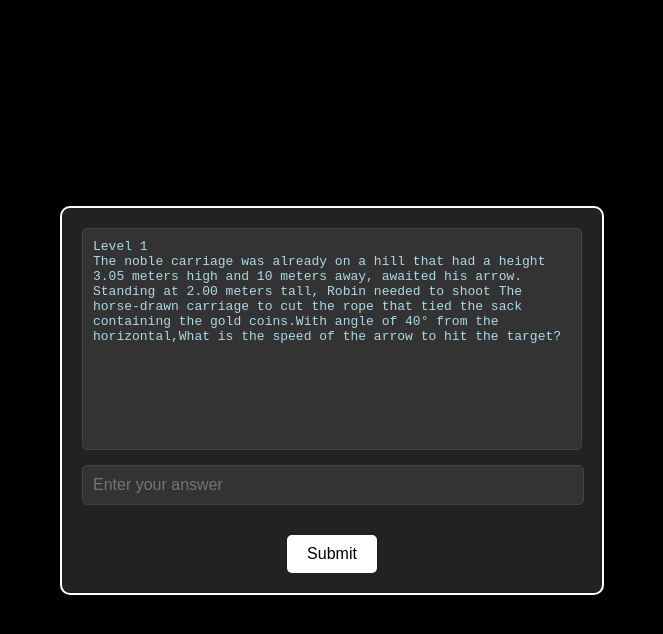
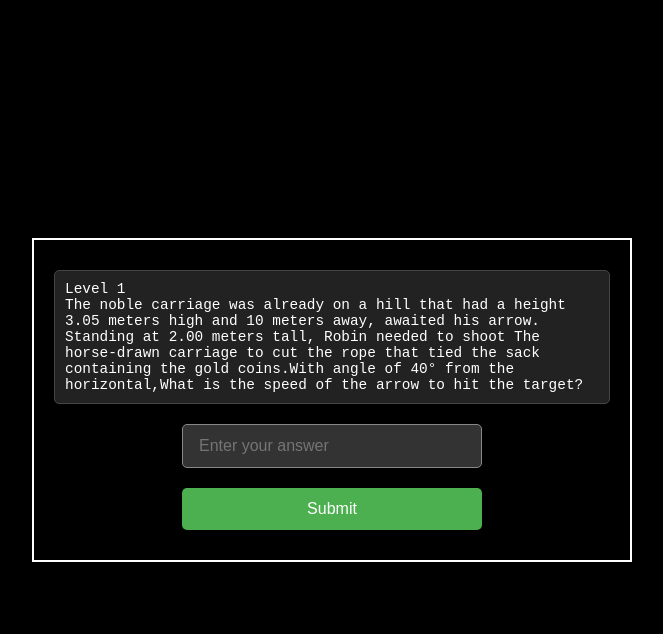
Before and after one commit to Pokmig55/ourgame, a plain HTML site: page game.html in a window 1280 px wide. Both pictures are taken after a click on the button "Skip to Gameplay". Shown: the whole page, without its empty margins (308-971 px from the left). Drawn offline with Linux system fonts and the light colour scheme.

Commit message:
Update styles.css

```diff
--- a/styles.css
+++ b/styles.css
@@ -1,4 +1,3 @@
-/* General Styles */
 body {
     font-family: "Courier New", monospace;
     background-color: black;
@@ -12,63 +11,58 @@ body {
 }
 
 #game-container {
-    width: 90%;
-    max-width: 500px;
+    width: 95%;
+    max-width: 600px;
+    padding: 20px;
+    border: 2px solid white;
+    text-align: center;
+    background-color: black;
+    box-sizing: border-box;
+    overflow-y: auto;
+    max-height: 90vh;
+}
+
+#story-log, #game-log {
+    margin: 10px 0;
+    padding: 10px;
     background-color: #222;
-    border: 2px solid white;
-    border-radius: 10px;
-    padding: 20px;
-    box-shadow: 0 4px 8px rgba(0, 0, 0, 0.8);
-    text-align: center;
+    color: #fff;
+    text-align: left;
+    font-size: 0.9em;
+    border: 1px solid #444;
+    border-radius: 5px;
+    max-height: 200px;
     overflow-y: auto;
 }
 
-/* Story and Gameplay Sections */
-#story-log, #game-log {
-    background-color: #333;
-    padding: 10px;
-    margin-bottom: 15px;
-    border-radius: 5px;
-    border: 1px solid #444;
-    height: 200px;
-    overflow-y: auto;
-    color: lightblue;
-    text-align: left;
-    font-family: monospace;
+button, input {
+    margin: 10px 0;
+    padding: 12px 16px;
+    font-size: 16px;
+    width: 100%;
+    max-width: 300px;
+    box-sizing: border-box;
 }
 
-#story-log pre, #game-log div {
-    margin: 0;
-}
-
-/* Buttons and Inputs */
 button {
-    margin-top: 15px;
-    padding: 10px 20px;
-    font-size: 16px;
-    background-color: white;
-    color: black;
+    background-color: #4caf50;
+    color: white;
     border: none;
+    cursor: pointer;
     border-radius: 5px;
-    cursor: pointer;
 }
 
 button:hover {
-    background-color: lightgray;
+    background-color: #45a049;
 }
 
-#angle-input {
-    width: calc(100% - 20px);
-    padding: 10px;
-    font-size: 16px;
-    border: 1px solid #444;
+input {
+    border: 1px solid #888;
     border-radius: 5px;
-    margin-bottom: 15px;
     background-color: #333;
-    color: white;
+    color: #fff;
 }
 
-/* Hint and Success Feedback */
 .success {
     color: lightgreen;
 }
@@ -78,18 +72,13 @@ button:hover {
     font-style: italic;
 }
 
-/* Mobile Responsiveness */
-@media (max-width: 768px) {
-    #game-container {
-        padding: 15px;
-    }
-
-    button {
-        padding: 8px 16px;
+/* Mobile-friendly adjustments */
+@media (max-width: 600px) {
+    body {
         font-size: 14px;
     }
 
-    #angle-input {
+    button, input {
         font-size: 14px;
     }
 }
```
